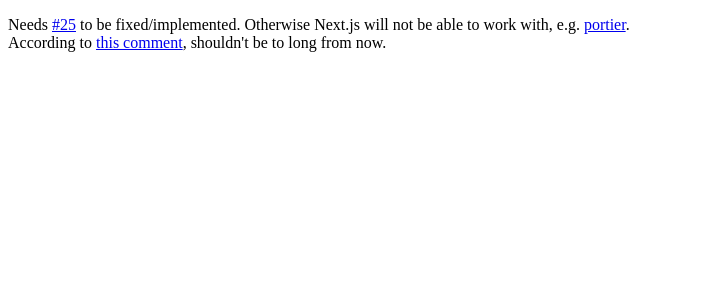
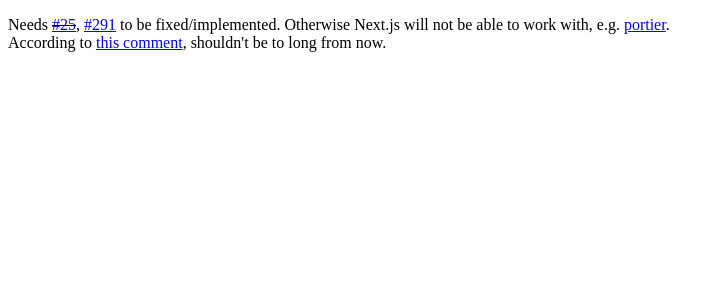
Before and after one commit to NicoleRauch/fml, a Next.js app: page /auth/login in a window 1280 px wide. Shown: the top 300 px of the page, without its empty margins (0-718 px from the left). Built offline with nearby package versions, Linux system fonts and the light colour scheme.

Commit message:
Updated pages/auth/login.js to reflect current issues

```diff
--- a/pages/auth/login.js
+++ b/pages/auth/login.js
@@ -7,7 +7,7 @@ import defaultPage from '../../hocs/defaultPage';
 const LogIn = () => (
 	<div>
 		<p>
-			Needs <Link href='https://github.com/zeit/next.js/issues/25'>#25</Link> to be fixed/implemented.
+			Needs <s><Link href='https://github.com/zeit/next.js/issues/25'>#25</Link></s>, <Link href='https://github.com/zeit/next.js/issues/291'>#291</Link> to be fixed/implemented.
 			Otherwise Next.js will not be able to work with, e.g. <Link href='https://portier.github.io/'>portier</Link>.
 			<br />
 			According to <Link href='https://github.com/zeit/next.js/issues/226#issuecomment-261390403'>this comment</Link>, shouldn't be to long from now.
```
